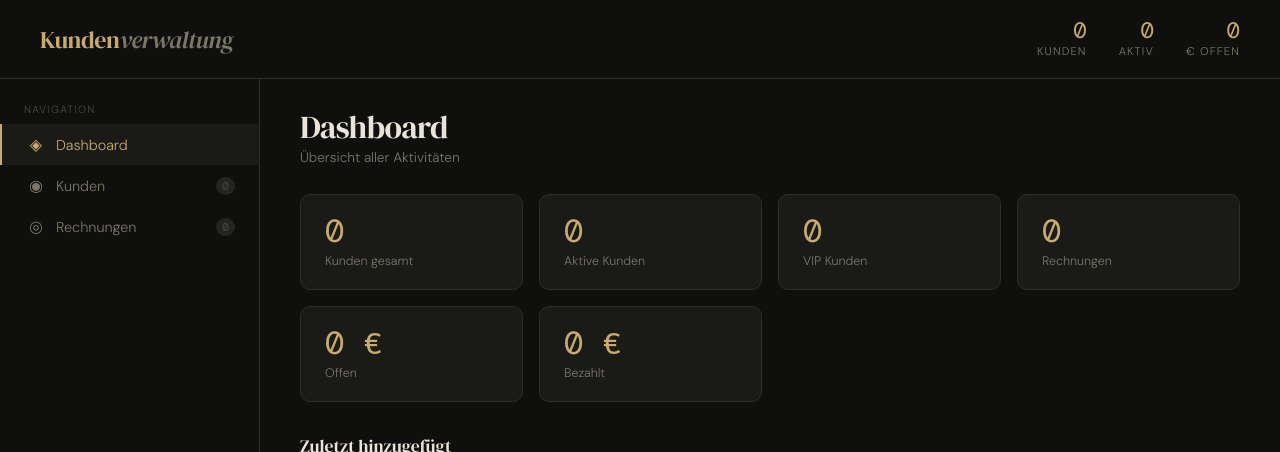
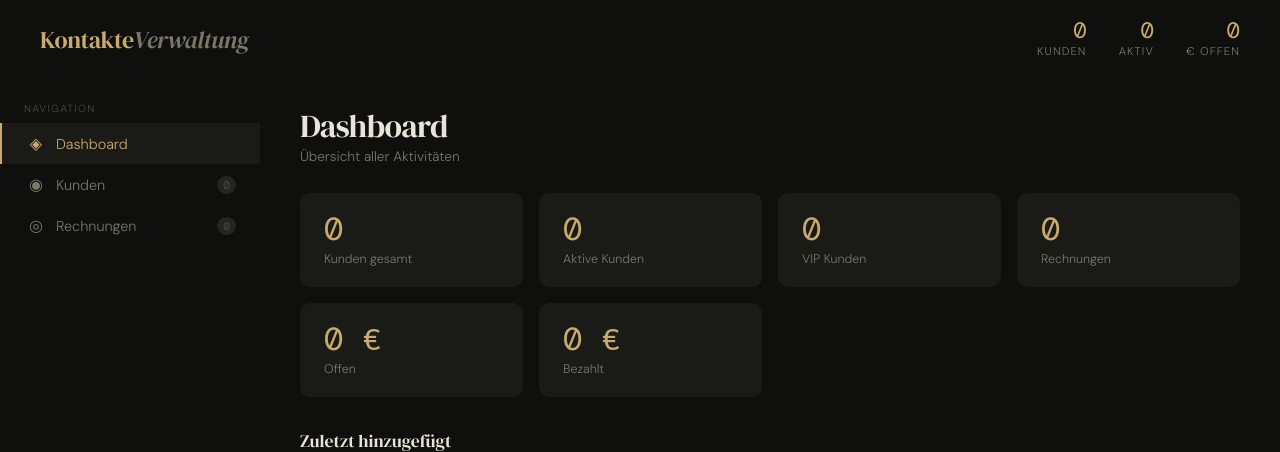
Before and after one commit to Jawi1972/Kontaktdatenbank-SB, a plain HTML site: page index.html in a window 1280 px wide. Shown: the top 452 px of the page. Drawn offline with nearby package versions, Linux system fonts and the light colour scheme.

Commit message:
Update logo text from 'Kunden' to 'Kontakte'

```diff
--- a/index.html
+++ b/index.html
@@ -9,7 +9,7 @@
   :root {
     --bg: #0f0f0d;
     --surface: #1a1a16;
-    --surface2: #242420;
+    --surface2: #242420;f
     --border: #2e2e28;
     --accent: #c8a96e;
     --accent-dim: #8a7248;
@@ -340,7 +340,7 @@
 
   <!-- Header -->
   <header>
-    <div class="logo">Kunden<span>verwaltung</span></div>
+    <div class="logo">Kontakte<span>Verwaltung</span></div>
     <div class="header-stats">
       <div class="stat">
         <div class="stat-num" id="hdr-total">0</div>
```
